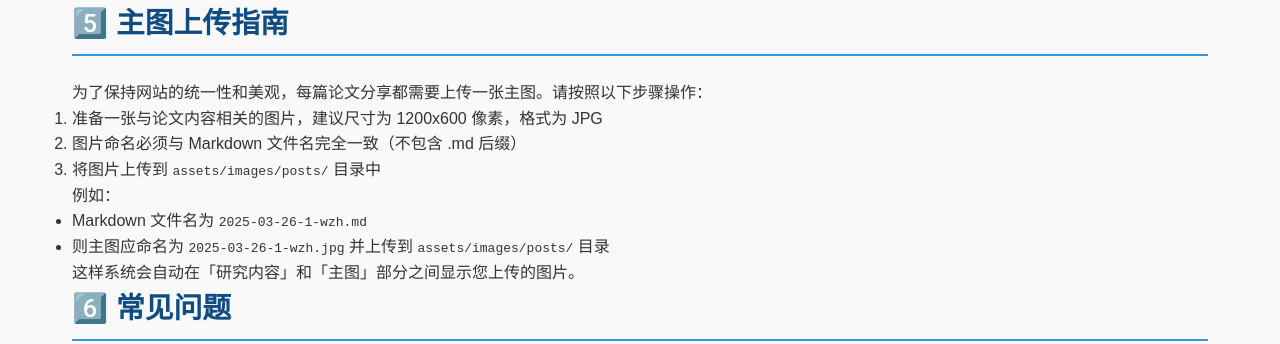
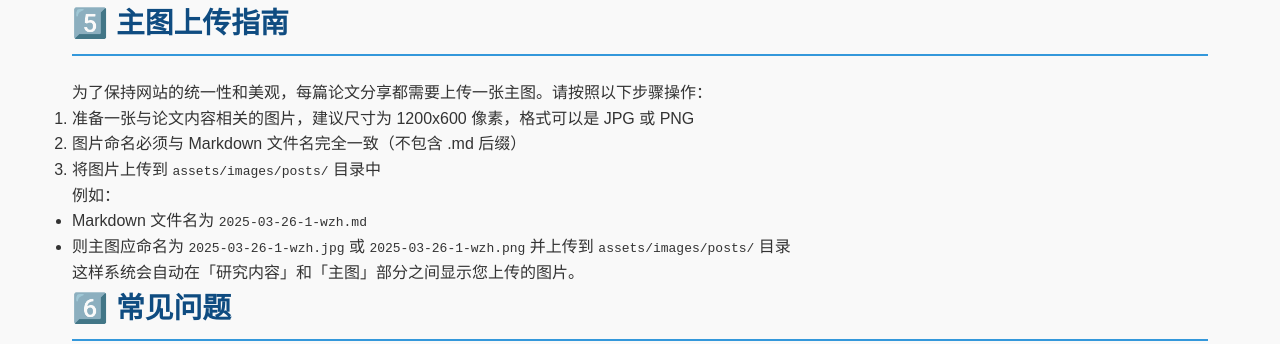
Before and after one commit to shixuan7/ahu-test, a Jekyll site: the page built from docs/upload-guide.md, in a window 1280 px wide. Shown: the part 1718-2062 px from the top of the page. Built offline with Jekyll 4.4.1, drawn with Linux system fonts in a browser that asks for light colours.

Commit message:
feat init project

```diff
--- a/docs/upload-guide.md
+++ b/docs/upload-guide.md
@@ -79,13 +79,13 @@ categories: paper
 
 为了保持网站的统一性和美观，每篇论文分享都需要上传一张主图。请按照以下步骤操作：
 
-1. 准备一张与论文内容相关的图片，建议尺寸为 1200x600 像素，格式为 JPG
+1. 准备一张与论文内容相关的图片，建议尺寸为 1200x600 像素，格式可以是 JPG 或 PNG
 2. 图片命名必须与 Markdown 文件名完全一致（不包含 .md 后缀）
 3. 将图片上传到 `assets/images/posts/` 目录中
 
 例如：
 - Markdown 文件名为 `2025-03-26-1-wzh.md`
-- 则主图应命名为 `2025-03-26-1-wzh.jpg` 并上传到 `assets/images/posts/` 目录
+- 则主图应命名为 `2025-03-26-1-wzh.jpg` 或 `2025-03-26-1-wzh.png` 并上传到 `assets/images/posts/` 目录
 
 这样系统会自动在「研究内容」和「主图」部分之间显示您上传的图片。
 
```
Also changed, not shown: _layouts/paper.html (+7 -3 lines).
